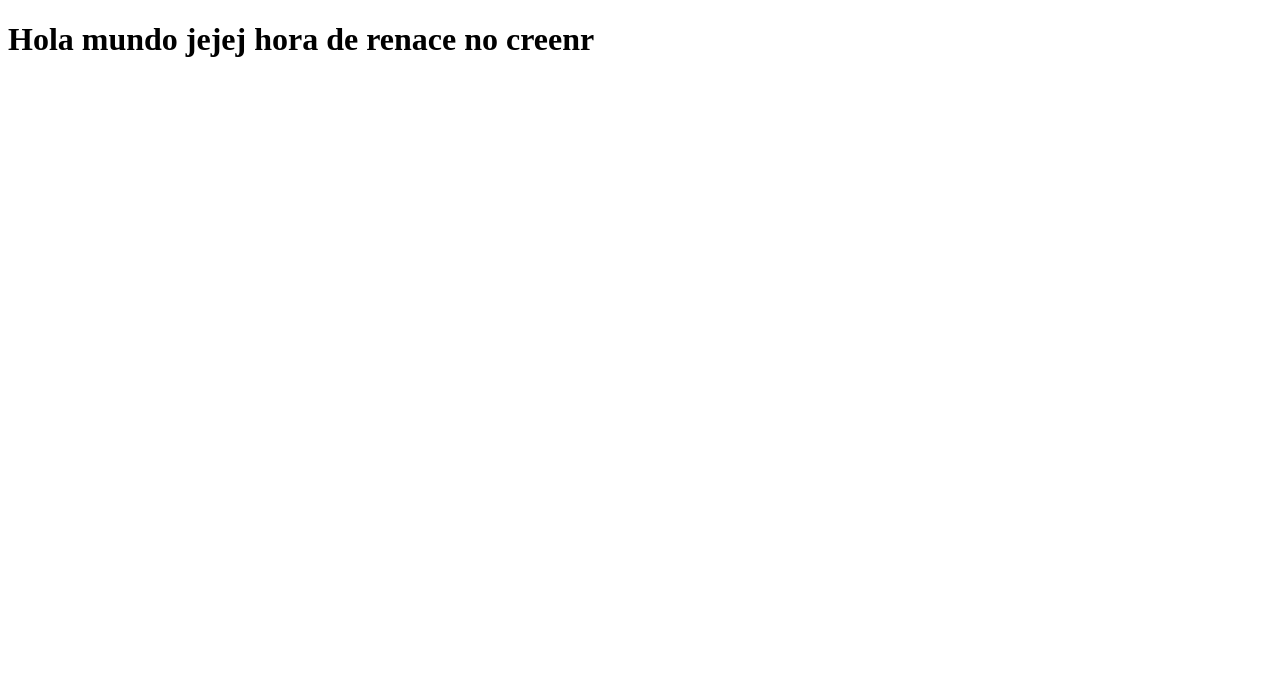
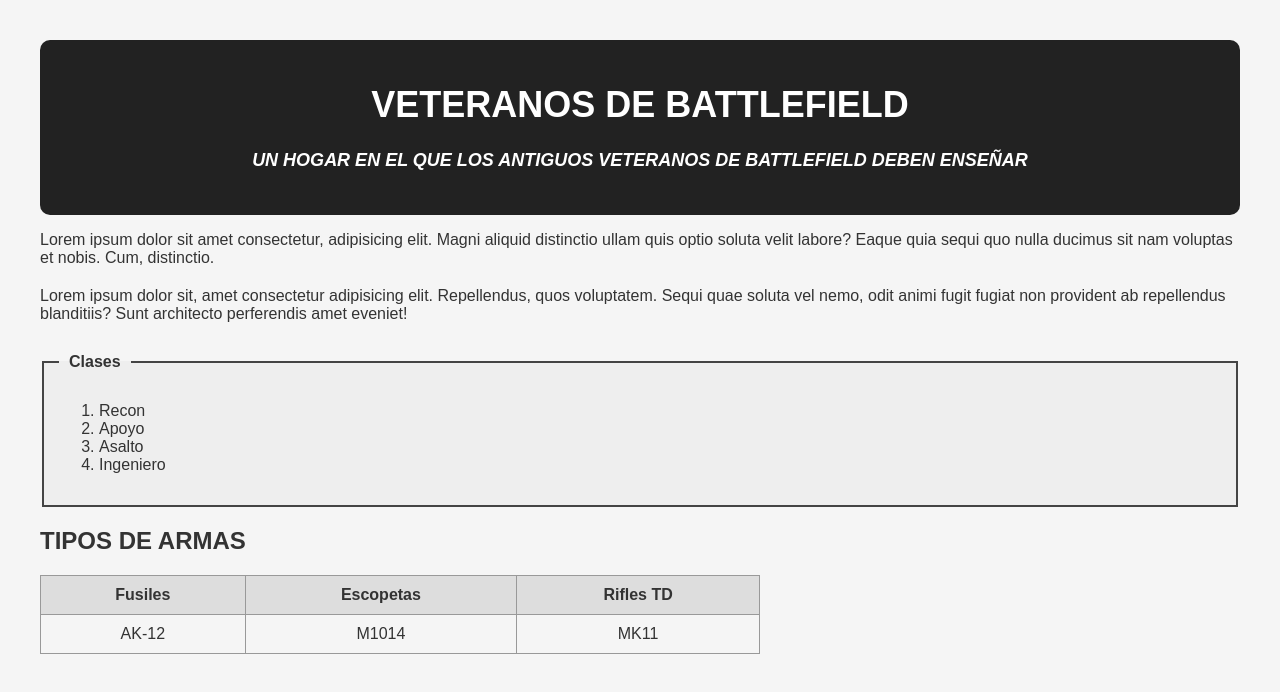
Before and after one commit to miguproyectos25/HTML_0, a plain HTML site: page index.html in a window 1280 px wide. Drawn offline with Linux system fonts and the light colour scheme.

Commit message:
Se añadio un ejercicio

```diff
--- a/index.html
+++ b/index.html
@@ -1,13 +1,53 @@
 <!DOCTYPE html>
-<html lang="en">
+<html lang="es">
 <head>
-    <meta charset="UTF-8">
-    <meta name="viewport" content="width=device-width, initial-scale=1.0">
-    <title>Document</title>
+  <meta charset="UTF-8">
+  <meta name="viewport" content="width=device-width, initial-scale=1.0">
+  <title>Veteranos de Battlefield</title>
+  <link rel="stylesheet" href="style.css">
 </head>
 <body>
-    <h1>Hola mundo jejej hora de renace no creenr</h1>
 
+  <!-- Encabezado -->
+  <header class="cabezal">
+    <h1 class="titulo">VETERANOS DE BATTLEFIELD</h1>
+    <h4 class="subtitulo">UN HOGAR EN EL QUE LOS ANTIGUOS VETERANOS DE BATTLEFIELD DEBEN ENSEÑAR</h4>
+  </header>
+
+  <!-- Mensaje de bienvenida -->
+  <p class="mensaje-bienvenida">
+    Lorem ipsum dolor sit amet consectetur, adipisicing elit. Magni aliquid distinctio ullam quis optio soluta velit labore? Eaque quia sequi quo nulla ducimus sit nam voluptas et nobis. Cum, distinctio.
+  </p>
+
+  <p class="mensaje-bienvenida">
+    Lorem ipsum dolor sit, amet consectetur adipisicing elit. Repellendus, quos voluptatem. Sequi quae soluta vel nemo, odit animi fugit fugiat non provident ab repellendus blanditiis? Sunt architecto perferendis amet eveniet!
+  </p>
+
+  <!-- Lista de clases -->
+  <fieldset>
+    <legend>Clases</legend>
+    <ol>
+      <li>Recon</li>
+      <li>Apoyo</li>
+      <li>Asalto</li>
+      <li>Ingeniero</li>
+    </ol>
+  </fieldset>
+
+  <!-- Tabla de armas -->
+  <h2>TIPOS DE ARMAS</h2>
+  <table>
+    <tr>
+      <th>Fusiles</th>
+      <th>Escopetas</th>
+      <th>Rifles TD</th>
+    </tr>
+    <tr>
+      <td>AK-12</td>
+      <td>M1014</td>
+      <td>MK11</td>
+    </tr>
+  </table>
 
 </body>
 </html>
--- a/style.css
+++ b/style.css
@@ -0,0 +1,57 @@
+ body {
+      font-family: Arial, sans-serif;
+      background-color: #f5f5f5;
+      margin: 40px;
+      color: #333;
+    }
+
+    .cabezal {
+      text-align: center;
+      background-color: #222;
+      color: white;
+      padding: 20px;
+      border-radius: 10px;
+    }
+
+    .titulo {
+      font-size: 36px;
+      margin-bottom: 10px;
+    }
+
+    .subtitulo {
+      font-size: 18px;
+      font-style: italic;
+    }
+
+    .mensaje-bienvenida {
+      font-size: 16px;
+      margin-bottom: 20px;
+    }
+
+    fieldset {
+      margin-top: 30px;
+      padding: 15px;
+      border: 2px solid #444;
+      background-color: #eee;
+    }
+
+    fieldset legend {
+      font-weight: bold;
+      padding: 0 10px;
+    }
+
+    table {
+      width: 60%;
+      border-collapse: collapse;
+      margin-top: 20px;
+    }
+
+    th, td {
+      border: 1px solid #999;
+      padding: 10px;
+      text-align: center;
+    }
+
+    th {
+      background-color: #ddd;
+    }
```
Also changed, not shown: ventana_2.html (added, +11 -0 lines), img/battlefield_23-t2.jpg (added), img/battlefield_31-wallpaper-1024x1024.jpg (added), img/battlefield_4_wallpaper___good_day_for_a_dive-t2.jpg (added).
